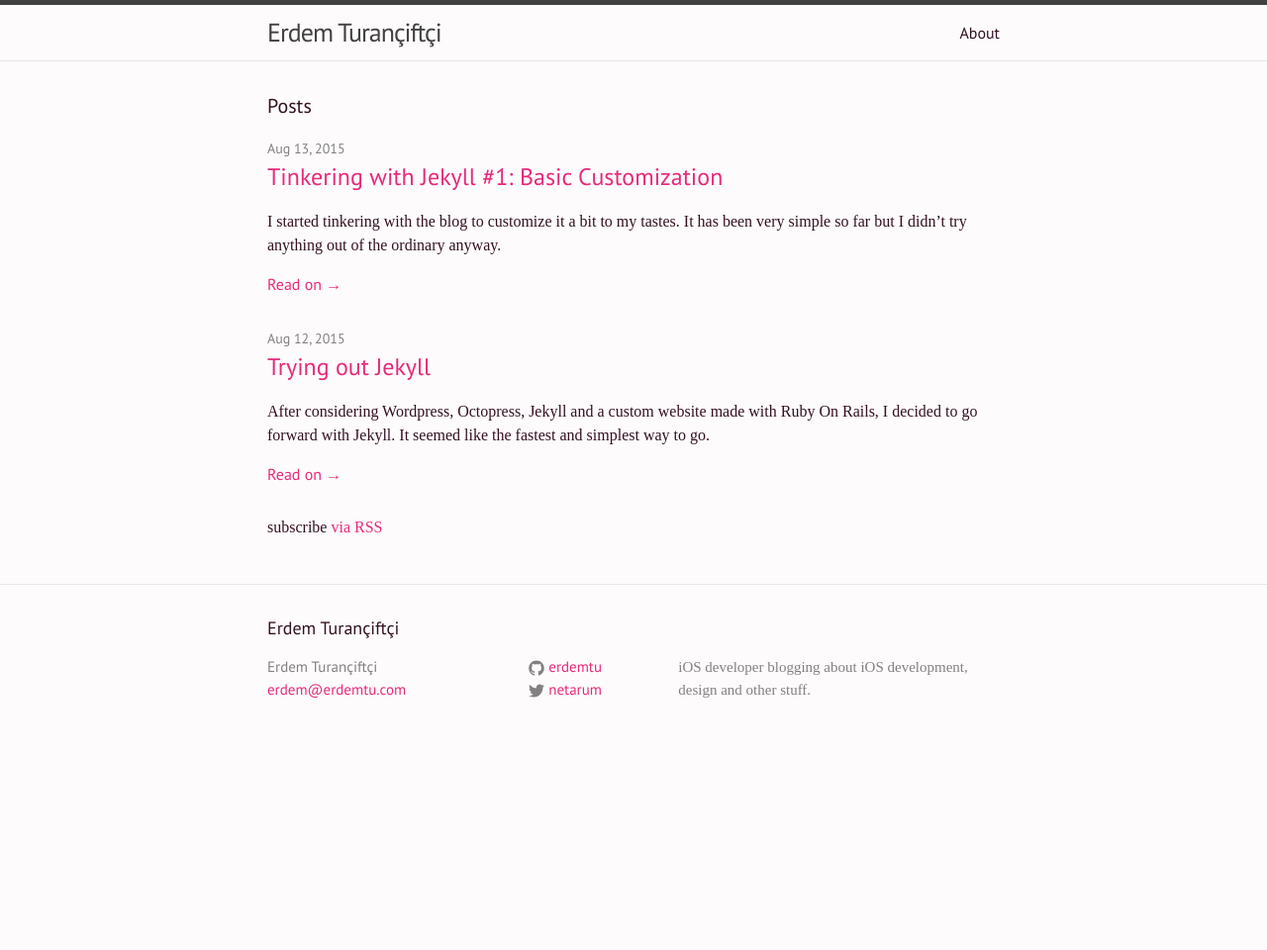
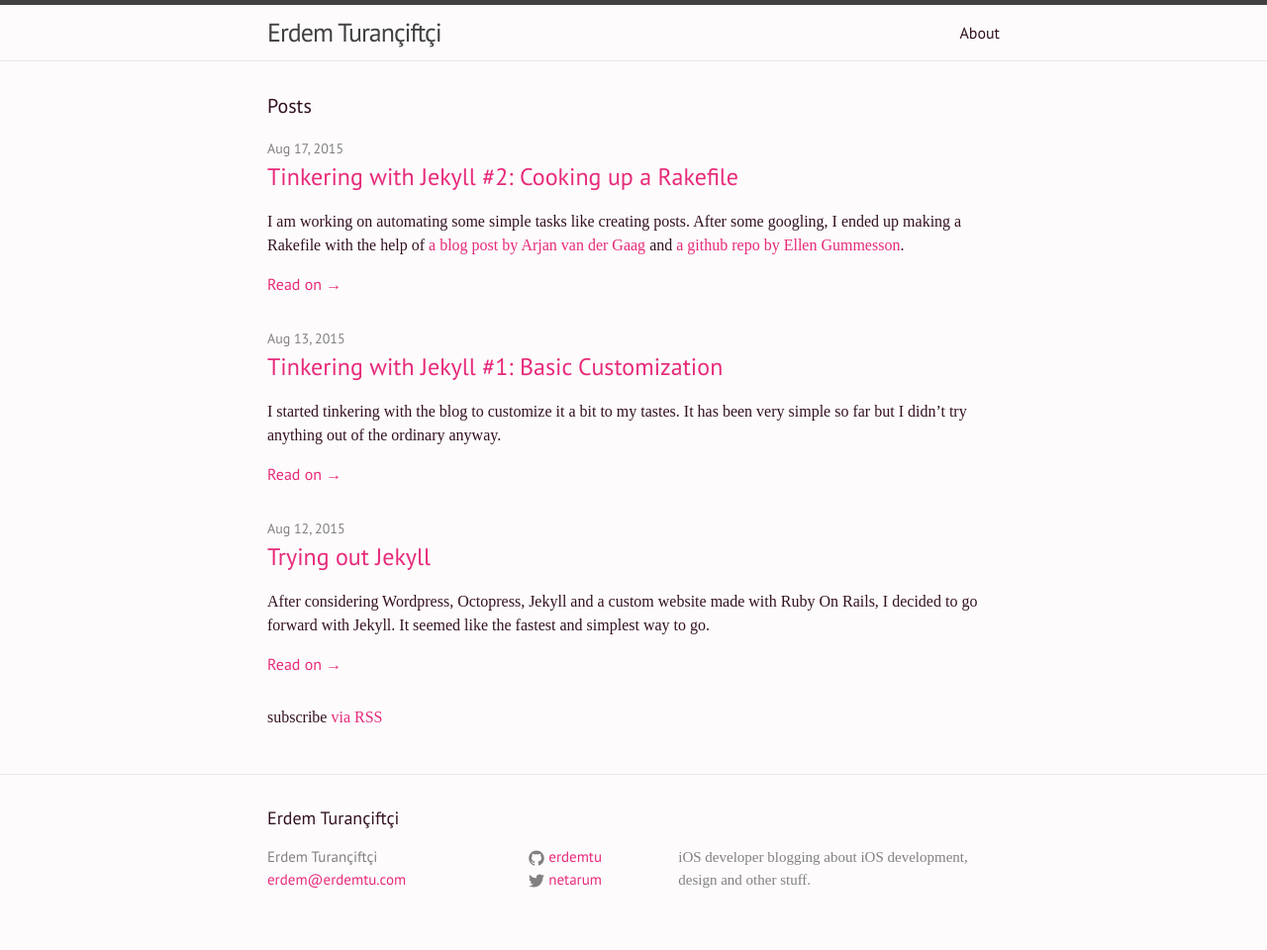
Before and after one commit to erdemtu/erdemtu.github.io, a Jekyll site: the page built from index.html, in a window 1280 px wide. Shown: the whole page at 99% size. Built offline with Jekyll 4.4.1, drawn with Linux system fonts in a browser that asks for light colours; some web fonts are replaced; before the commit the page ends 900 px from its top, so only the background shows below that.

Commit message:
Published Post: Tinkering with Jekyll - 2: Cooking up a Rakefile

```diff
--- a/_config.yml
+++ b/_config.yml
@@ -18,3 +18,5 @@
 - jemoji
 - jekyll-redirect-from
 - jekyll-sitemap
+
+exclude: ['Rakefile', 'Gemfile.lock', 'Gemfile']
--- /dev/null
+++ b/_posts/2015-08-17-tinkering-with-jekyll-2-cooking-up-a-rakefile.md
@@ -0,0 +1,16 @@
+---
+layout: post
+title:  "Tinkering with Jekyll #2: Cooking up a Rakefile"
+date:   2015-08-17 13:51:40 +0300
+categories:
+---
+
+I am working on automating some simple tasks like creating posts. After some googling, I ended up making a Rakefile with the help of [a blog post by Arjan van der Gaag](http://arjanvandergaag.nl/blog/creating-new-jekyll-posts.html) and [a github repo by Ellen Gummesson](https://github.com/gummesson/jekyll-rake-boilerplate).
+
+I only handled the most common tasks which are creating a post, typing `bundle exec jekyll serve` and `bundle exec jekyll build`. For the time being I am not drafting any posts so I did away with that. Serve and build commands are really not that vital, but it is more convenient to just type `rake serve` and `rake build`.
+
+[Here is a gist of it](https://gist.github.com/erdemtu/3b44d7f4b69c618b7a02). Note that I am using the `github-pages` gem to run Jekyll.
+
+If you are looking for something more comprehensive, [Ellen Gummesson's Repo](https://github.com/gummesson/jekyll-rake-boilerplate) should fit the bill just fine. Since I am inexperienced with Rake and Ruby It was very helpful for writing my own Rakefile.
+
+Oh, and I excluded the Rakefile since there is no need for it to be online with the rest of the site. I excluded the Gemfile for github-pages while I was at it. All I had to was add `exclude: ['Rakefile', 'Gemfile.lock', 'Gemfile']` to `_config.yml`. Never hurts to be tidy.
```
Also changed, not shown: 1 other file.
